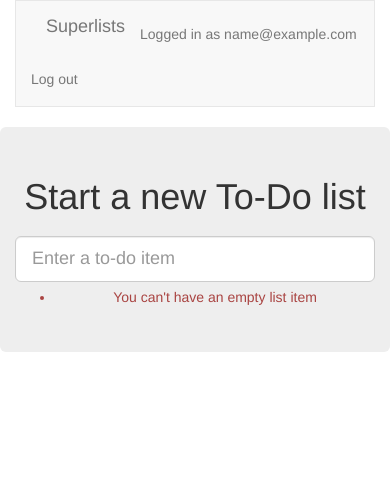
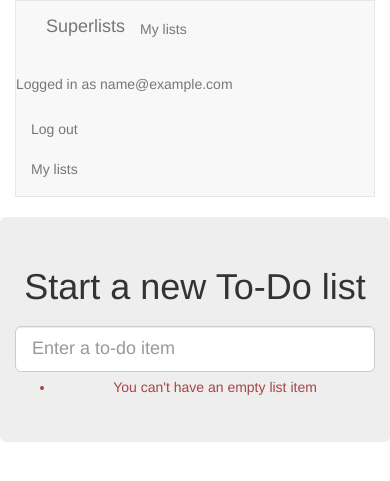
Before and after one commit to AlekseiAQ/django-tdd-book, a Django app: page /lists/new in a window 390 px wide. Shown: the top 481 px of the page. Run offline with Django 3.2, Linux system fonts and the light colour scheme; the visitor is signed in with stand-in values (Sample User, id 1); some libraries are stand-ins or nearby versions.

Commit message:
url, placeholder view, and first-cut templates for my_lists

```diff
--- a/lists/templates/base.html
+++ b/lists/templates/base.html
@@ -17,9 +17,13 @@
         <div class="container-fluid">
           <a class="navbar-brand" href="/">Superlists</a>
           {% if user.email %}
+            <ul class="nav navbar-nav navbar-left">
+              <li><a href="#">My lists</a></li>
+            </ul>
             <ul class="nav navbar-nav navbar-right">
               <li class="navbar-text">Logged in as {{ user.email }}</li>
               <li><a href="{% url 'logout' %}">Log out</a></li>
+              <li><a href="{% url 'my_lists' user.email %}">My lists</a></li>
             </ul>
           {% else %}
             <form class="navbar-form navbar-right" method="POST" action="{% url 'send_login_email' %}">
@@ -49,6 +53,7 @@
         <div class="col-md-6 col-md-offset-3 jumbotron">
           <div class="text-center">
             <h1>{% block header_text %}{% endblock %}</h1>
+            {% block list_form %}
               <form method="POST" action="{% block form_action %}{% endblock %}">
                 {{ form.text }}
                 {% csrf_token %}
@@ -58,6 +63,7 @@
                   </div>
                 {% endif %}
               </form>
+            {% endblock %}
           </div>
         </div>
       </div>
@@ -65,6 +71,13 @@
       <div class="row">
         <div class="col-md-6 col-md-offset-3">
           {% block table %}
+          {% endblock %}
+        </div>
+      </div>
+
+      <div class="row">
+        <div class="col-md-6 col-md-offset-3">
+          {% block extra_content %}
           {% endblock %}
         </div>
       </div>
--- a/lists/urls.py
+++ b/lists/urls.py
@@ -21,4 +21,5 @@ from lists import views
 urlpatterns = [
     url(r'^new$', views.new_list, name='new_list'),
     url(r'^(\d+)/$', views.view_list, name='view_list'),
+    url(r'^users/(.+)/$', views.my_lists, name='my_lists'),
 ]
--- a/lists/views.py
+++ b/lists/views.py
@@ -28,3 +28,7 @@ def new_list(request):
         return redirect(list_)
     else:
         return render(request, 'home.html', {'form': form})
+
+
+def my_lists(request, email):
+    return render(request, 'my_lists.html')
```
Also changed, not shown: lists/templates/my_lists.html (added, +14 -0 lines), lists/tests/test_views.py (+7 -0 lines). Lines whose indentation alone changed are shown as unchanged.
